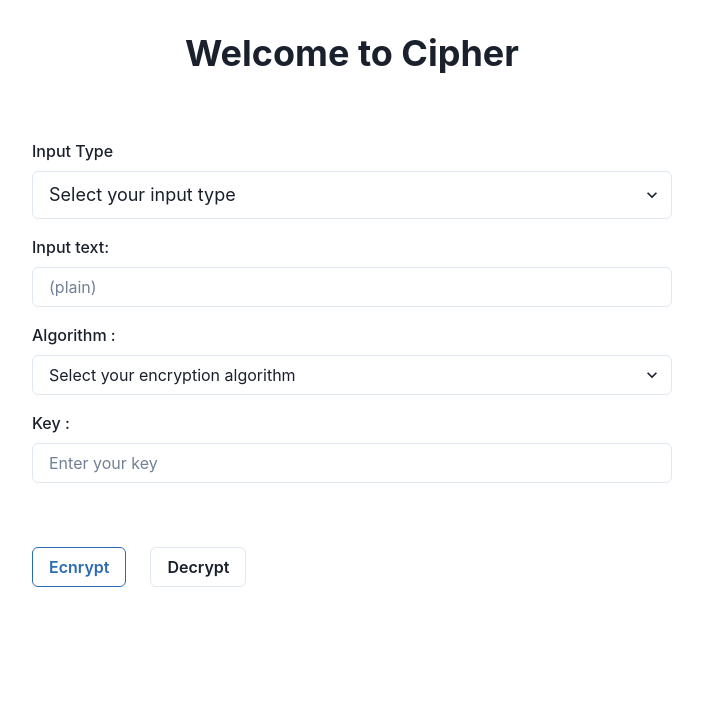
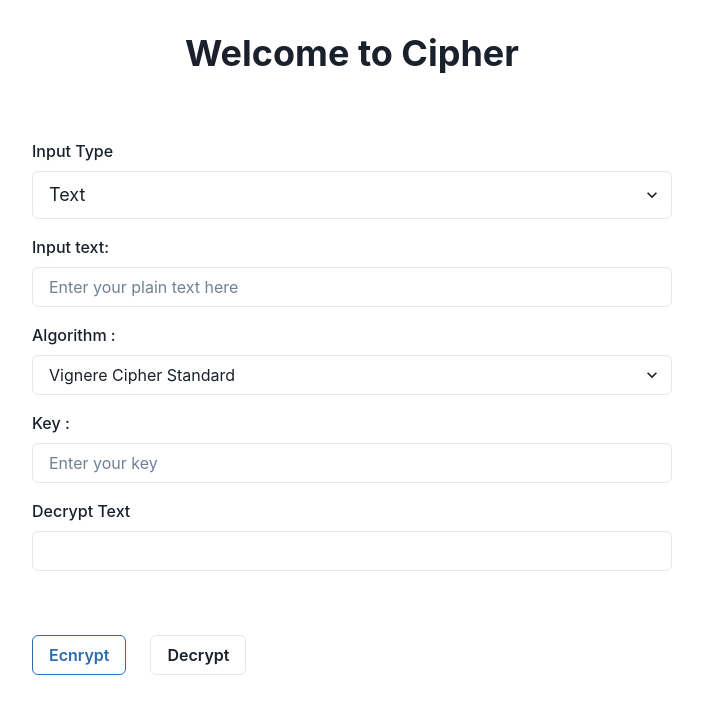
Before and after one commit to nathaniacalista01/Tugas_1_Kriptografi, a React (Vite) app: page / in a window 1280 px wide. Shown: the top 714 px of the page, without its empty margins (288-991 px from the left). Built offline with nearby package versions, Linux system fonts and the light colour scheme.

Commit message:
feat : state handling

```diff
--- a/src/App.tsx
+++ b/src/App.tsx
@@ -1,4 +1,4 @@
-import { useState } from "react";
+import React, { useState } from "react";
 import "./App.css";
 import {
   Box,
@@ -13,7 +13,20 @@ import {
 
 function App() {
   // const [count, setCount] = useState(0)
+  const [type, setType] = useState("text");
+  const [plainText, setPlainText] = useState("");
+  const [algorithm, setAlgorithm] = useState("vignere");
+  const [key, setKey] = useState("");
+  const [decryptText, setDecryptText] = useState("");
+  const handleTypeChange = (event: React.ChangeEvent<HTMLSelectElement>) => {
+    setType(event.target.value);
+  };
 
+  const handleAlgorithmChange = (
+    event: React.ChangeEvent<HTMLSelectElement>
+  ) => {
+    setAlgorithm(event.target.value);
+  };
   return (
     <Box
       w={"full"}
@@ -33,7 +46,12 @@ function App() {
       >
         <FormControl>
           <FormLabel>Input Type</FormLabel>
-          <Select placeholder="Select your input type" size={"lg"}>
+          <Select
+            placeholder="Select your input type"
+            size={"lg"}
+            value={type}
+            onChange={(e) => handleTypeChange(e)}
+          >
             <option value="text">Text</option>
             <option value="file">File</option>
           </Select>
@@ -41,11 +59,24 @@ function App() {
 
         <FormControl id="input-text">
           <FormLabel>Input text:</FormLabel>
-          <Input placeholder="(plain)" />
+          {type === "text" ? (
+            <Input
+              type="text"
+              placeholder="Enter your plain text here"
+              value={plainText}
+              onChange={(e) => setPlainText(e.target.value)}
+            />
+          ) : (
+            <Input type="file" />
+          )}
         </FormControl>
         <FormControl>
           <FormLabel>Algorithm :</FormLabel>
-          <Select placeholder="Select your encryption algorithm">
+          <Select
+            placeholder="Select your encryption algorithm"
+            onChange={(e) => handleAlgorithmChange(e)}
+            value={algorithm}
+          >
             <option value="vignere"> Vignere Cipher Standard</option>
             <option value="varian-vignere">
               Varian Vignere Cipher Standard
@@ -58,7 +89,22 @@ function App() {
         </FormControl>
         <FormControl>
           <FormLabel>Key :</FormLabel>
-          <Input type="text" placeholder="Enter your key" />
+          <Input
+            type="text"
+            placeholder="Enter your key"
+            value={key}
+            onChange={(e) => setKey(e.target.value)}
+          />
+        </FormControl>
+        <FormControl>
+          <FormLabel>
+            Decrypt Text
+          </FormLabel>
+          <Input
+            type="text"
+            value={decryptText}
+            onChange={(e)=>setDecryptText(e.target.value)}
+          />
         </FormControl>
         <ButtonGroup variant="outline" spacing="6" mt={12}>
           <Button colorScheme="blue">Ecnrypt</Button>
```
